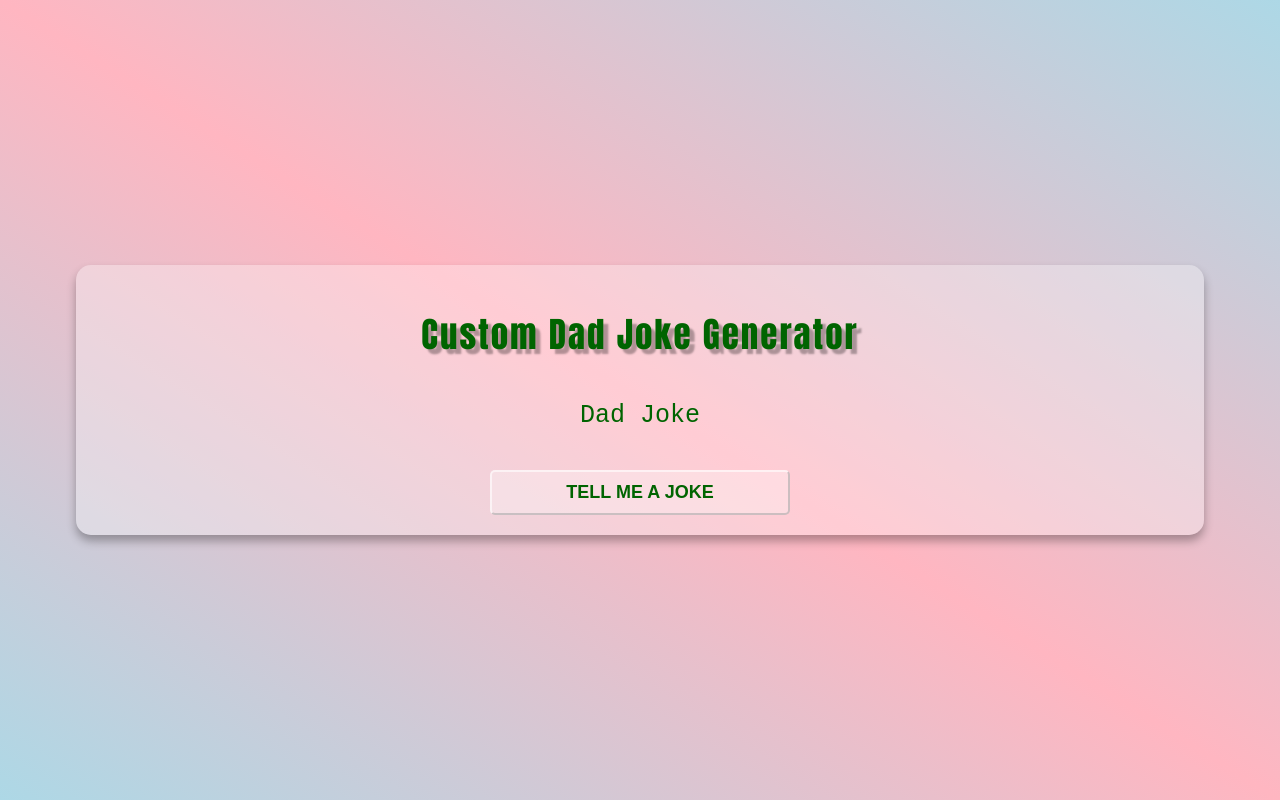
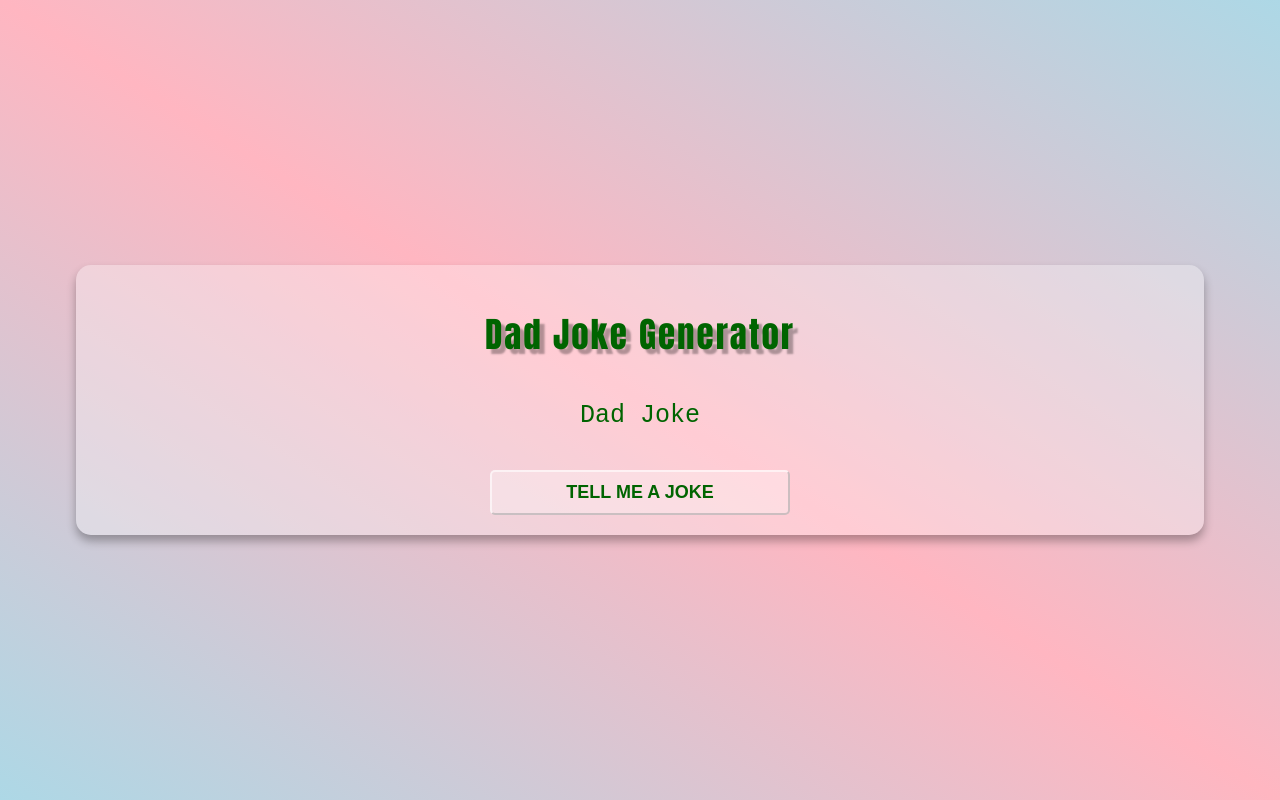
Before and after one commit to jcamposi/itba2023.github.io, a plain HTML site: page index.html in a window 1280 px wide. Drawn offline with Linux system fonts and the light colour scheme.

Commit message:
Update index.html

```diff
--- a/index.html
+++ b/index.html
@@ -9,7 +9,7 @@
 </head>
 <body>
     <div class="container">
-        <h1 class="heading">Custom Dad Joke Generator</h1>
+        <h1 class="heading">Dad Joke Generator</h1>
         <p class="joke" id="joke">Dad Joke</p>
         <button class="btn" id="btn">Tell me a joke</button>
     </div>
```
